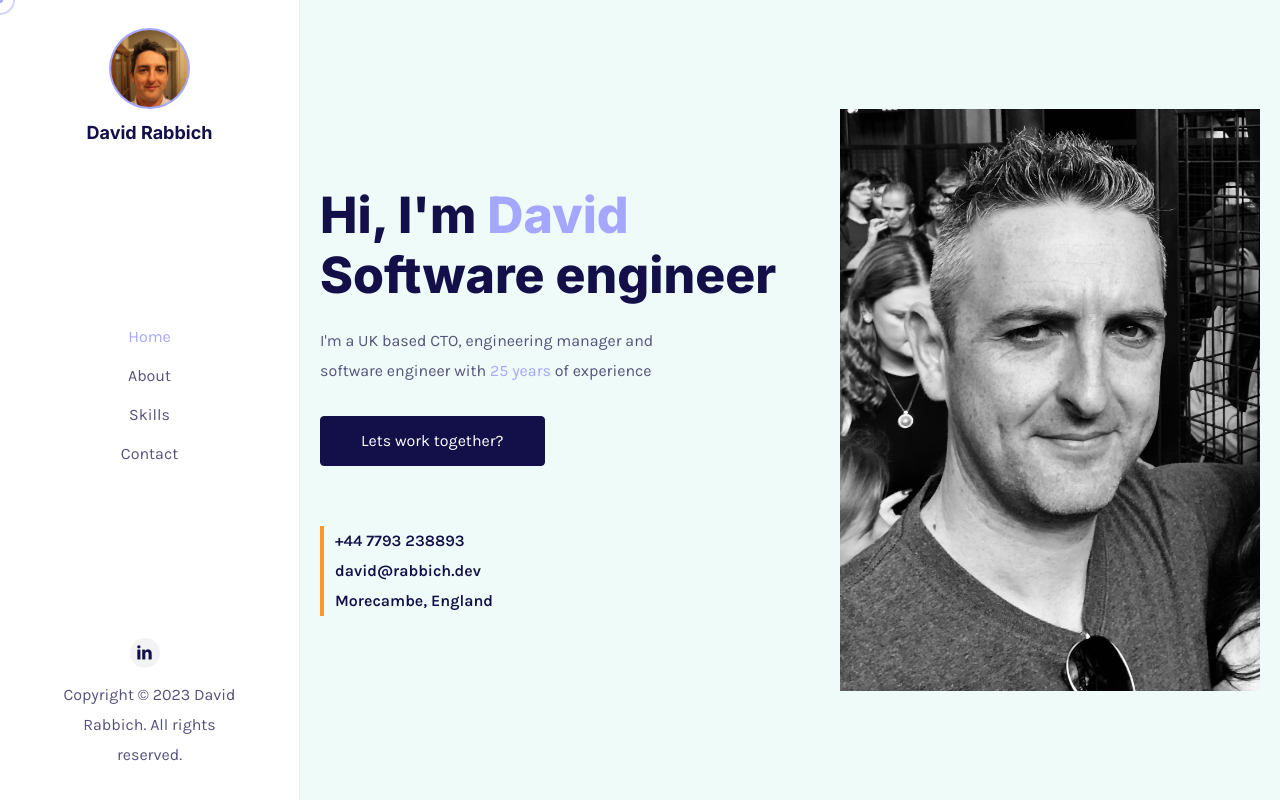
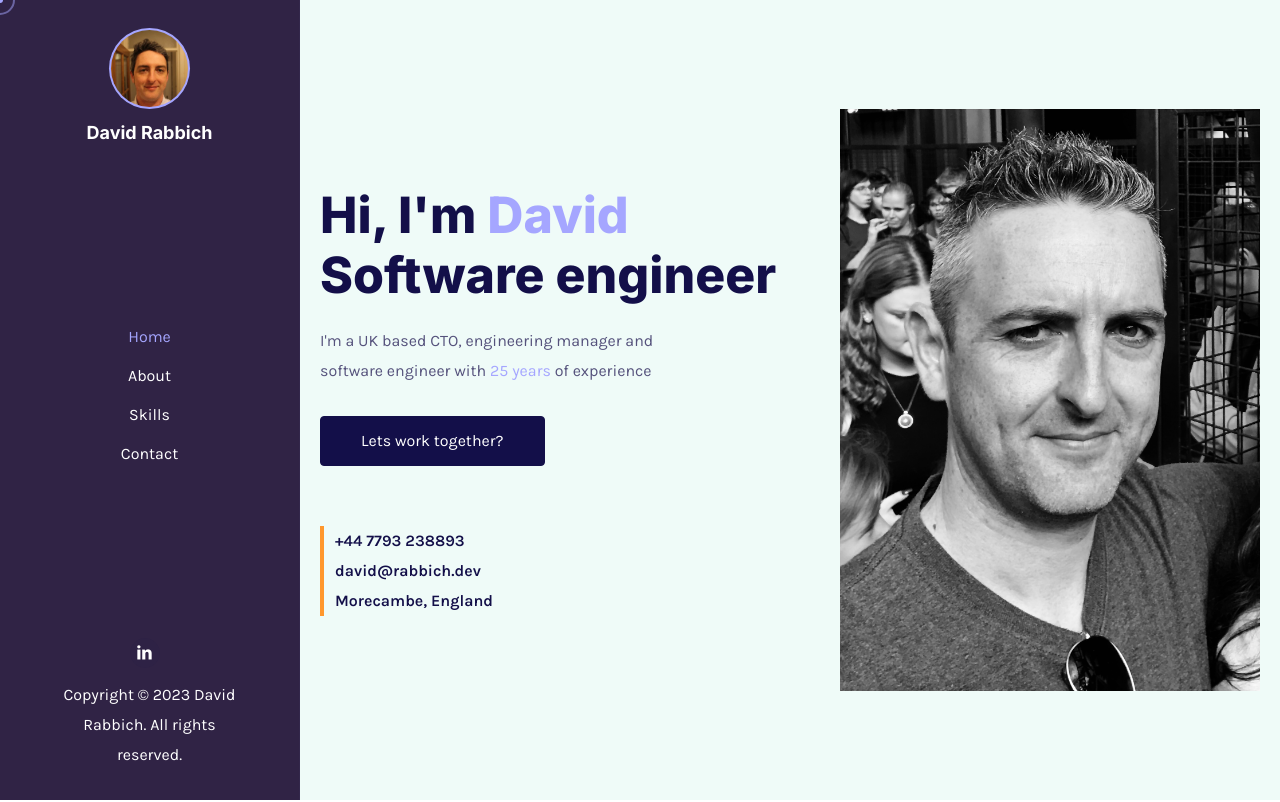
Before and after one commit to davidrabbich81/portfolio, a Next.js app in the folder portfolioweb/: page /index-one-page in a window 1280 px wide. Shown: the top 802 px of the page. Built offline with nearby package versions, Linux system fonts and the light colour scheme; no server answers; a web font is replaced by a local one.

Commit message:
Changed style of website sidebar

```diff
--- a/portfolioweb/public/assets/css/custom.css
+++ b/portfolioweb/public/assets/css/custom.css
@@ -245,13 +245,22 @@ body::-webkit-scrollbar-thumb {
 }
 .elisc_tm_topbar .hamburger {
   padding: 0px;
+  color: var(--light-color);
 }
 .elisc_tm_topbar .hamburger-inner,
 .elisc_tm_topbar .hamburger-inner:after,
 .elisc_tm_topbar .hamburger-inner:before {
   width: 30px;
   height: 2px;
+  background-color: var(--light-color);
 }
+
+.elisc_tm_topbar .hamburger.is-active .hamburger-inner,
+.elisc_tm_topbar .hamburger.is-active .hamburger-inner:after,
+.elisc_tm_topbar .hamburger.is-active .hamburger-inner:before {
+  background-color: var(--light-color);
+}
+
 .elisc_tm_topbar .trigger {
   position: relative;
   top: 5px;
@@ -266,7 +275,8 @@ body::-webkit-scrollbar-thumb {
   height: 100vh;
   width: 200px;
   z-index: 15;
-  background-color: #fff;
+  background-color: #302345;
+  color: var(--light-color);
 
   -webkit-transition: all 0.3s ease;
   -moz-transition: all 0.3s ease;
@@ -277,6 +287,11 @@ body::-webkit-scrollbar-thumb {
 .elisc_tm_mobile_menu.opened {
   right: 0px;
 }
+
+.elisc_tm_mobile_menu a {
+  color: var(--light-color);
+}
+
 .elisc_tm_sidebar .author .main:before {
   position: absolute;
   content: "";
@@ -306,13 +321,13 @@ body::-webkit-scrollbar-thumb {
   font-family: "Inter", "sans-serif";
   font-weight: 700;
   font-size: 30px;
-  color: var(--dark-color);
+  color: var(--light-color);
   font-style: normal;
   margin-top: 5px;
 }
 
 .elisc_tm_sidebar .menu ul li a {
-  color: var(--main-color);
+  color: var(--light-color);
 
   -webkit-transition: all 0.3s ease;
   -moz-transition: all 0.3s ease;
--- a/portfolioweb/src/layout/MobileMenu.js
+++ b/portfolioweb/src/layout/MobileMenu.js
@@ -9,19 +9,19 @@ const MobileMenu = () => {
   }, []);
   return (
     <Fragment>
-      <div className="elisc_tm_topbar fixed top-0 left-0 right-0 h-[50px] bg-white z-[15] hidden">
+      <div className="elisc_tm_topbar fixed top-0 left-0 right-0 h-[50px] bg-[#302345] z-[15] hidden">
         <div className="topbar_inner w-full h-full clear-both flex items-center justify-between py-0 px-[20px]">
           <div className="logo" data-type="image">
             {" "}
             {/* You can use text or image as logo. data-type values are: "image" and "text"  */}
             <a className="image" href="#">
-              <h4>David Rabbich</h4>
+              <h4 className="text-[#fff]">David Rabbich</h4>
             </a>
             <a className="text" href="#">
               <span>D.Rabbich</span>
             </a>
           </div>
-          <div className="trigger">
+          <div className="trigger text-[#fff]">
             <div
               className={`hamburger hamburger--slider ${
                 toggle ? "is-active" : ""
@@ -37,12 +37,6 @@ const MobileMenu = () => {
       <div className={`elisc_tm_mobile_menu ${toggle ? "opened" : ""}`}>
         <div className="inner relative w-full h-full text-right px-[20px] pt-[70px] pb-[20px]">
           <div className="wrapper">
-            <div className="avatar w-[70px] h-[70px] relative float-right mb-[50px]">
-              <div
-                className="image absolute inset-0 bg-no-repeat bg-cover bg-center"
-                data-img-url="assets/img/about/1.jpg"
-              />
-            </div>
             <div className="menu_list w-full h-auto clear-both float-left mb-[50px]">
               <ul className="transition_link m-0">
                 {menus.map((menu, i) => (
@@ -63,7 +57,7 @@ const MobileMenu = () => {
             <div className="social w-full float-left mb-[5px]">
               <ul>
                 <li className="mr-[8px] inline-block">
-                  <a className="text-[#333]" href="https://www.linkedin.com/in/david-rabbich-87b73414/">
+                  <a className="text-[#fff]" href="https://www.linkedin.com/in/david-rabbich-87b73414/">
                     <img
                       className="svg"
                       src="assets/img/svg/social/linkedin.svg"
@@ -74,7 +68,7 @@ const MobileMenu = () => {
               </ul>
             </div>
             <div className="copyright w-full float-left">
-              <p className="text-dark-color">
+              <p className="text-[#fff]">
                 Copyright © {new Date().getFullYear()}
               </p>
             </div>
--- a/portfolioweb/src/layout/Sidebar.js
+++ b/portfolioweb/src/layout/Sidebar.js
@@ -9,7 +9,7 @@ const Sidebar = () => {
   ];
 
   return (
-    <div className="elisc_tm_sidebar w-[370px] h-[100vh] fixed left-0 top-0 border-solid border-[rgba(85,82,124,.1)] border-r">
+    <div className="elisc_tm_sidebar w-[370px] h-[100vh] fixed left-0 top-0 border-solid bg-[#302345] border-[rgba(85,82,124,.1)] border-r">
       <div className="sidebar_inner w-full float-left h-auto clear-both text-center">
         <div className="author w-full float-left pt-[60px]">
           <div className="image relative w-[118px] inline-block">
@@ -51,7 +51,7 @@ const Sidebar = () => {
               {socialLinks.map((link) => (
                 <li className="mr-[3px] inline-block" key={link.id}>
                   <a
-                    className="w-[40px] h-[40px] inline-block relative rounded-full text-dark-color"
+                    className="w-[40px] h-[40px] inline-block relative rounded-full text-light-color"
                     href={link.link}
                   >
                     <i
--- a/portfolioweb/styles/globals.css
+++ b/portfolioweb/styles/globals.css
@@ -11,6 +11,7 @@
   --dark-color: #130f49;
   --yellow-color: #ff972d;
   --blue-color: #a5a6ff;
+  --light-color: #ffffff;
 }
 
 @layer components {
@@ -78,6 +79,7 @@
   }
   .elisc_tm_sidebar {
     @apply large:!w-[300px];
+    color: #fff;
   }
   .elisc_tm_mainpart {
     @apply large:!pl-[300px];
```
